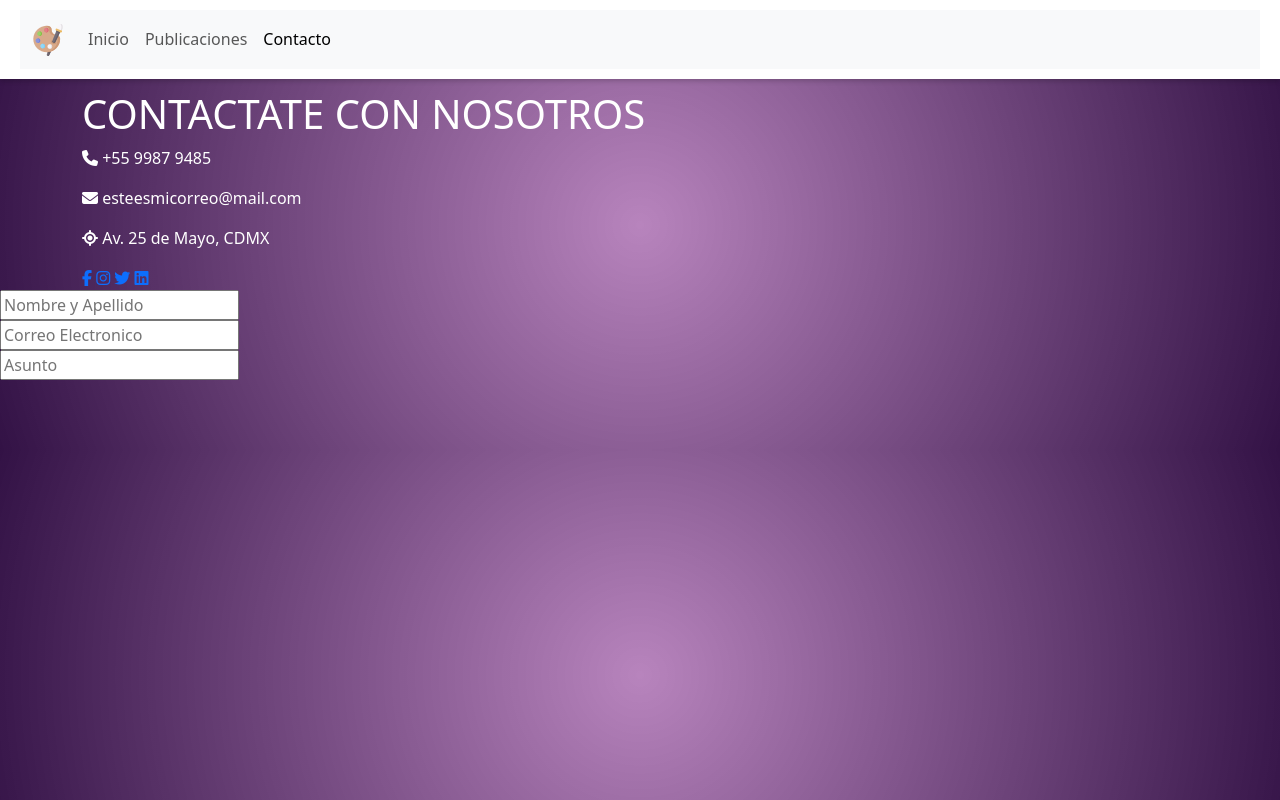
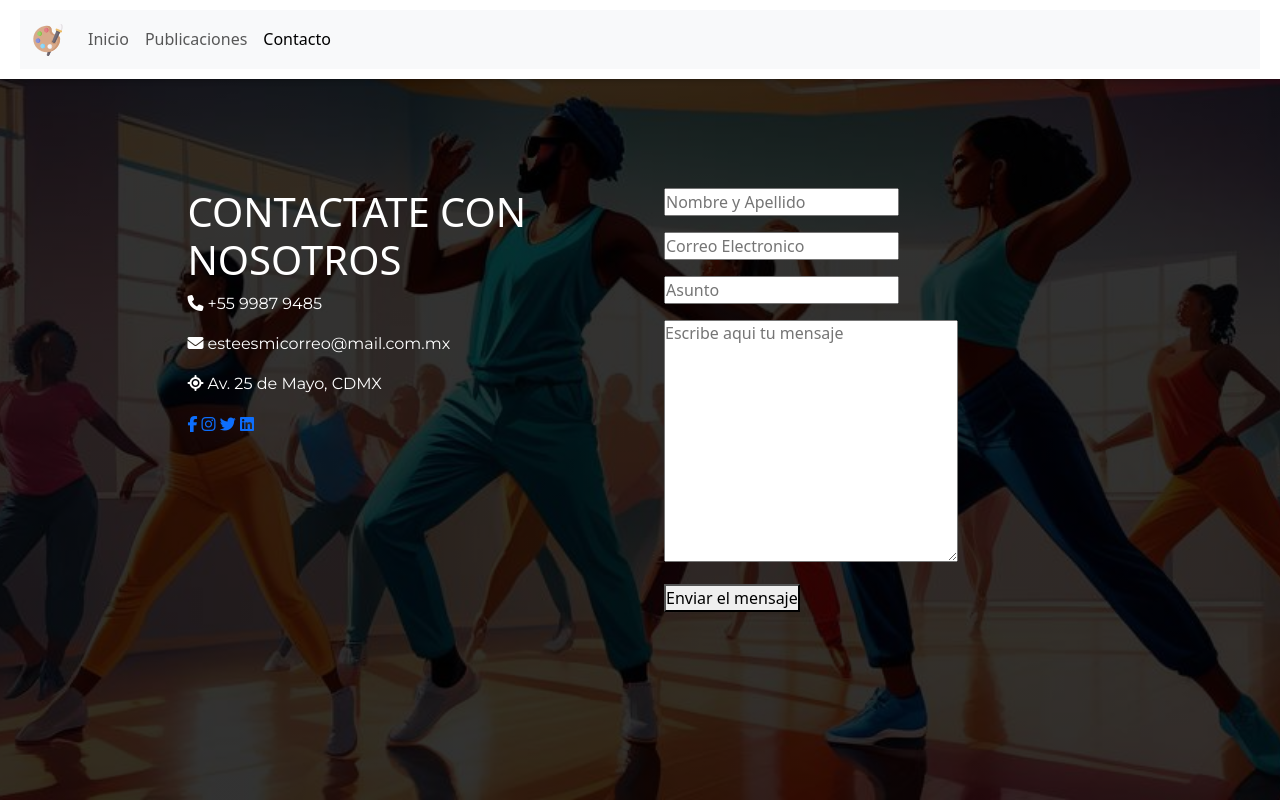
Before and after one commit to marioquirogabernal/Ecos_Del_Alma, a plain HTML site: page contacto.html in a window 1280 px wide. Drawn offline with nearby package versions, Linux system fonts and the light colour scheme.

Commit message:
(update) contacto.html: se modifica la pagina de contacto

```diff
--- a/contacto.html
+++ b/contacto.html
@@ -5,8 +5,9 @@
     <meta name="viewport" content="width=device-width, initial-scale=1.0">
     <title>Contacto</title>
     <link href="https://cdn.jsdelivr.net/npm/bootstrap@5.3.3/dist/css/bootstrap.min.css" rel="stylesheet" integrity="sha384-QWTKZyjpPEjISv5WaRU9OFeRpok6YctnYmDr5pNlyT2bRjXh0JMhjY6hW+ALEwIH" crossorigin="anonymous">
+    <link href="https://cdnjs.cloudflare.com/ajax/libs/font-awesome/6.5.0/css/all.min.css" rel="stylesheet">
     <link rel="stylesheet" href="./styles/style.css">
-    <link href="https://cdnjs.cloudflare.com/ajax/libs/font-awesome/6.5.0/css/all.min.css" rel="stylesheet">
+    <link rel="stylesheet" href="./styles/style_contacto.css">
 </head>
 <body>
     <div class="conteiner-fluid" id="navbar-container">
@@ -32,11 +33,13 @@
             </div>
         </nav>
     </div>
+    <div class="row">
+        <div class="col-sm">
             <div class="container">
                 <h1>CONTACTATE CON NOSOTROS</h1>
                 <div class="data">
                     <p><i class="fa-solid fa-phone"></i> +55 9987 9485</p>
-            <p><i class="fa-solid fa-envelope"></i> esteesmicorreo@mail.com</p>
+                    <p><i class="fa-solid fa-envelope"></i> esteesmicorreo@mail.com.mx</p>
                     <p><i class="fa-solid fa-location"></i> Av. 25 de Mayo, CDMX</p>
                 </div>
                 <div class="links">
@@ -46,18 +49,27 @@
                     <a href="#"><i class="fa-brands fa-linkedin"></i></a>
                 </div>
             </div>
+        </div>
+        <div class="col-sm">
+            <div class="container-fluid">
                 <form>
-        <div class="input-box">
+                    <div class="input-box mb-3">
                         <input type="text" required placeholder="Nombre y Apellido">
                     </div>
-        <div class="input-box">
+                    <div class="input-box mb-3">
                         <input type="email" required placeholder="Correo Electronico">
                     </div>
-        <div class="input-box">
+                    <div class="input-box mb-3">
                         <input type="text" required placeholder="Asunto">
                     </div>
-
+                    <div class="input-box mb-3">
+                        <textarea cols="30" rows="10" placeholder="Escribe aqui tu mensaje"></textarea>
+                    </div>
+                    <button type="submit">Enviar el mensaje</button>
                 </form>
+            </div>
+        </div>
+    </div>
     <script src="https://cdn.jsdelivr.net/npm/bootstrap@5.3.3/dist/js/bootstrap.bundle.min.js" integrity="sha384-YvpcrYf0tY3lHB60NNkmXc5s9fDVZLESaAA55NDzOxhy9GkcIdslK1eN7N6jIeHz" crossorigin="anonymous"></script>
 </body>
 </html>
--- a/styles/style.css
+++ b/styles/style.css
@@ -1,3 +1,13 @@
+@import url('https://fonts.googleapis.com/css2?family=Montserrat:wght@400;700&display=swap');
+*{
+    margin: 0;
+    padding: 0;
+}
+
+p{
+    font-family: "Montserrat", sans-serif;
+}
+
 /* Fondo del body */
 body {
     background: rgb(136,50,145);
@@ -5,7 +15,7 @@ body {
     margin-top: 90px;
     margin-bottom: 70px;
     padding: 0;
-    color: white; /* Texto por defecto blanco */
+    color: white;
 }
 
 #navbar-container {
--- /dev/null
+++ b/styles/style_contacto.css
@@ -0,0 +1,25 @@
+html, body{
+    height: 100%;
+    margin: 0;
+    padding: 0;
+}
+body {
+    display: flex;
+    justify-content: center;
+    align-items: center;
+    background: linear-gradient(rgba(0 0 0 / 0.8), rgba(0 0 0 / 0.8)), url('../img/contactanos_fond.jpg');
+    background-size: cover;
+    background-position: center;
+    background-repeat: no-repeat;
+}
+
+.box-info{
+    display: flex;
+    flex-direction: column;
+    gap: 50px;
+}
+
+.box-info > h1 {
+    text-align: left;
+    letter-spacing: 5px;
+}
```
Also changed, not shown: img/contactanos_fond.jpg (added). Lines whose indentation alone changed are shown as unchanged.
